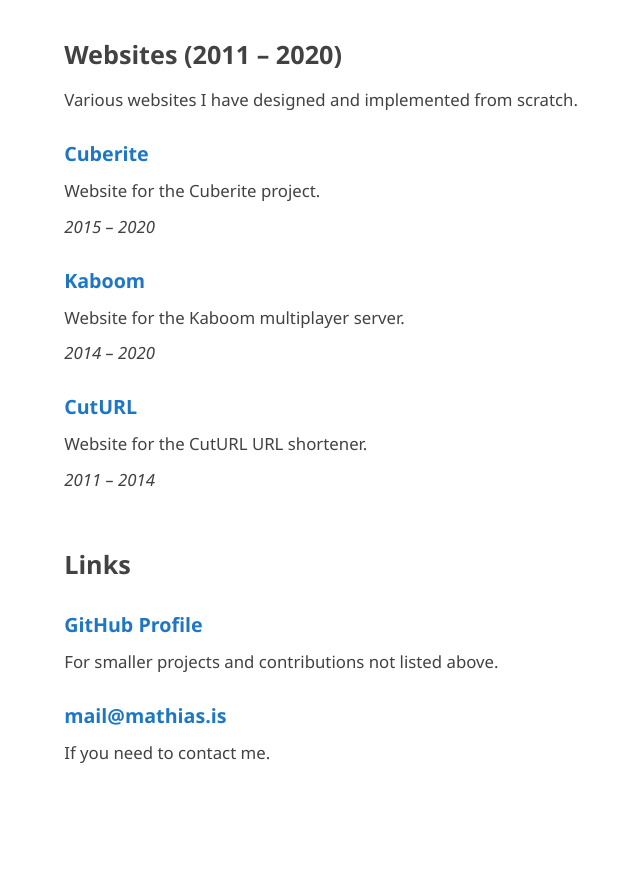
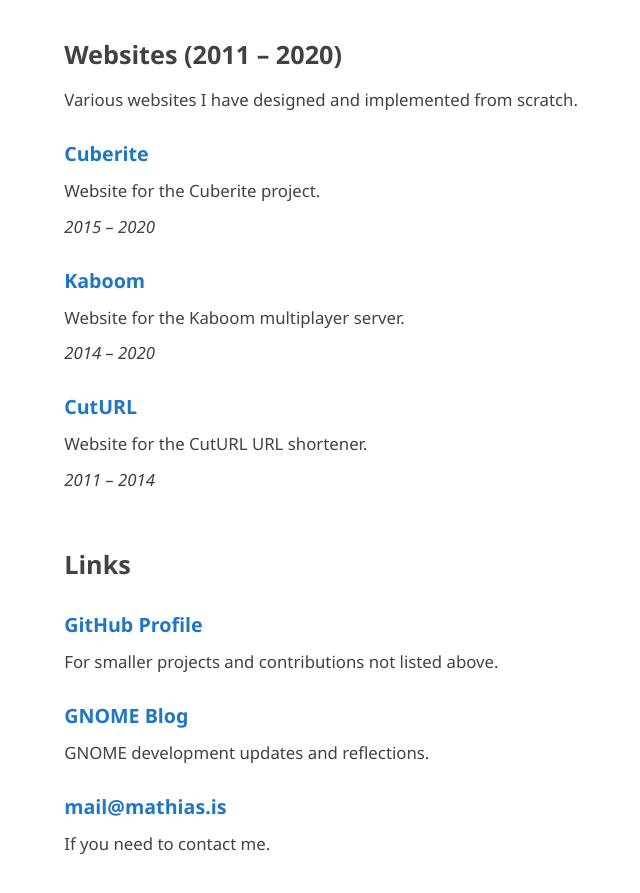
Before and after one commit to mathiascode/projects, a Jekyll site: the page built from index.md, in a window 1280 px wide and 900 px high, scrolled down 2806 px. Shown: the top 893 px of the window, without its empty margins (223-863 px from the left). Built offline with Jekyll 4.4.1, drawn with Linux system fonts in a browser that asks for light colours; our own code applies the rules of GitHub Pages for plain Markdown files; before the commit the page ends 3615 px from its top, so only the background shows below that.

Commit message:
Add link to GNOME blog

```diff
--- a/index.md
+++ b/index.md
@@ -139,6 +139,10 @@
 
 For smaller projects and contributions not listed above.
 
+### [GNOME Blog](https://blogs.gnome.org/mathias/)
+
+GNOME development updates and reflections.
+
 ### [&#109;&#97;&#x69;&#108;&#x40;&#109;&#97;&#116;&#x68;&#105;&#97;&#x73;&#x2e;&#105;&#x73;](&#109;&#x61;&#x69;&#108;&#116;&#x6f;:&#109;&#97;&#x69;&#108;&#x40;&#109;&#97;&#116;&#x68;&#105;&#97;&#x73;&#x2e;&#105;&#x73;)
 
 If you need to contact me.
```
